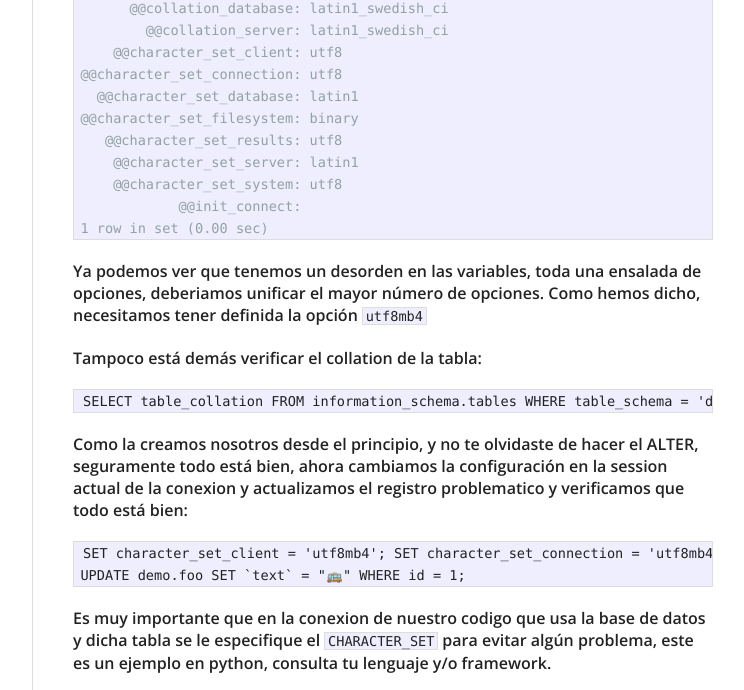
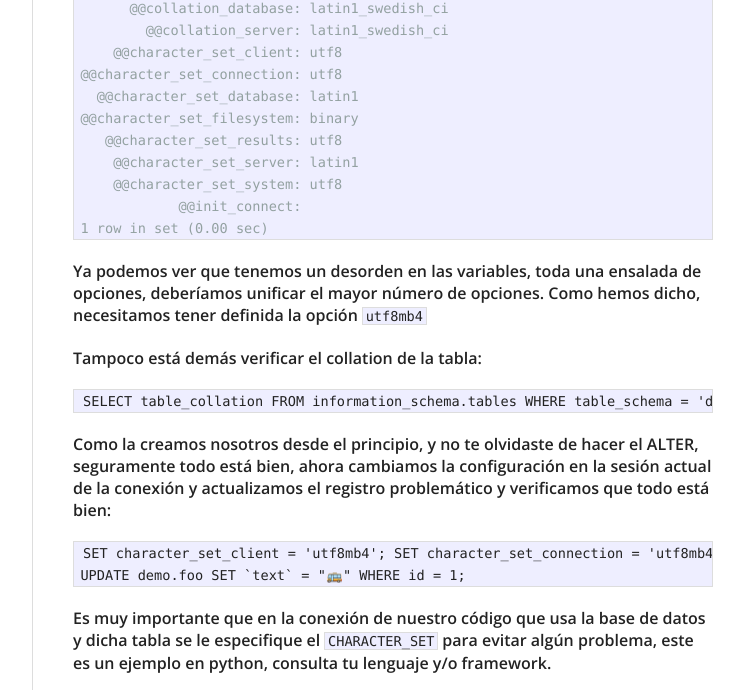
Before and after one commit to debeando/swapbytes.com, a Jekyll site: the page built from _posts/2020-05-18-mysql-emojis.markdown, in a window 1280 px wide and 900 px high, scrolled down 2518 px, cut to the strip 0-690 px from the top of the window. Shown: the whole strip, without its empty margins (388-1132 px from the left). Built offline with Jekyll 4.4.1, drawn with Linux system fonts in a browser that asks for light colours; some of the changed text lies outside the part shown.

Commit message:
fix spell syntax

````diff
--- a/_posts/2020-05-18-mysql-emojis.markdown
+++ b/_posts/2020-05-18-mysql-emojis.markdown
@@ -123,7 +123,7 @@ Por ejemplo no usamos la sentencia `SHOW VARIABLES LIKE 'character%';` y su vari
 1 row in set (0.00 sec)
 ```
 
-Ya podemos ver que tenemos un desorden en las variables, toda una ensalada de opciones, deberiamos unificar el mayor número de opciones. Como hemos dicho, necesitamos tener definida la opción `utf8mb4`
+Ya podemos ver que tenemos un desorden en las variables, toda una ensalada de opciones, deberíamos unificar el mayor número de opciones. Como hemos dicho, necesitamos tener definida la opción `utf8mb4`
 
 Tampoco está demás verificar el collation de la tabla:
 
@@ -131,7 +131,7 @@ Tampoco está demás verificar el collation de la tabla:
 SELECT table_collation FROM information_schema.tables WHERE table_schema = 'demo' AND table_name = 'foo';
 ```
 
-Como la creamos nosotros desde el principio, y no te olvidaste de hacer el ALTER, seguramente todo está bien, ahora cambiamos la configuración en la session actual de la conexion y actualizamos el registro problematico y verificamos que todo está bien:
+Como la creamos nosotros desde el principio, y no te olvidaste de hacer el ALTER, seguramente todo está bien, ahora cambiamos la configuración en la sesión actual de la conexión y actualizamos el registro problemático y verificamos que todo está bien:
 
 
 ```SQL
@@ -139,7 +139,7 @@ SET character_set_client = 'utf8mb4'; SET character_set_connection = 'utf8mb4';
 UPDATE demo.foo SET `text` = "🚌" WHERE id = 1;
 ```
 
-Es muy importante que en la conexion de nuestro codigo que usa la base de datos y dicha tabla se le especifique el `CHARACTER_SET` para evitar algún problema, este es un ejemplo en python, consulta tu lenguaje y/o framework.
+Es muy importante que en la conexión de nuestro código que usa la base de datos y dicha tabla se le especifique el `CHARACTER_SET` para evitar algún problema, este es un ejemplo en python, consulta tu lenguaje y/o framework.
 
 <script src="https://emgithub.com/embed.js?target=https%3A%2F%2Fgithub.com%2Fswapbyt3s%2FMyScripts%2Fblob%2Fmaster%2Fexamples%2Fpython%2Fmysql_emoji.py&style=github&showBorder=on&showLineNumbers=on&showFileMeta=on"></script>
 
````
Also changed, not shown: other parts of _posts/2020-05-18-mysql-emojis.markdown (+2 -2 lines).
